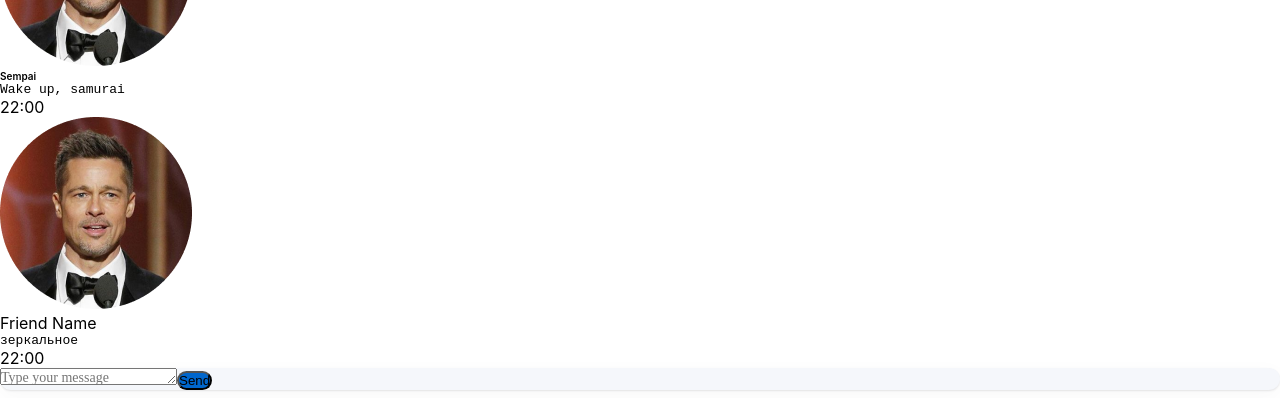
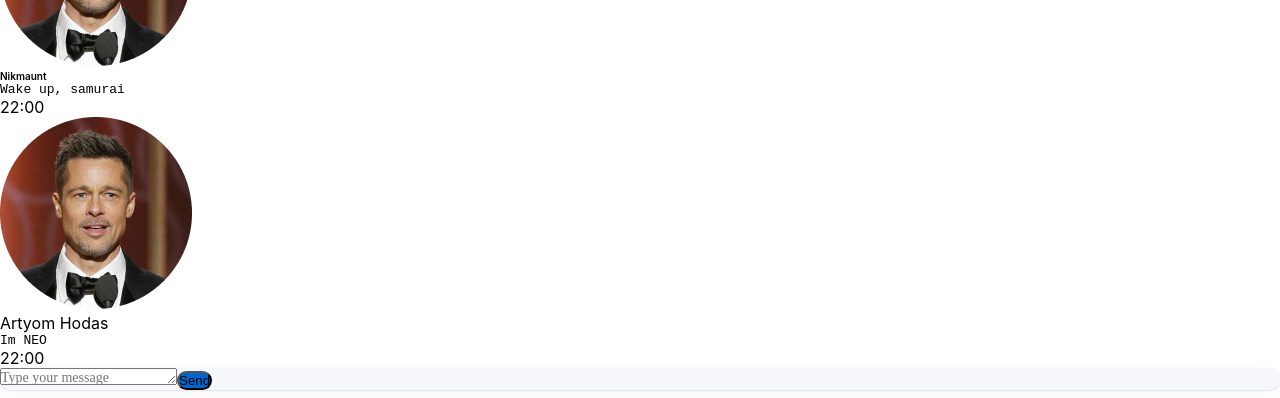
Before and after one commit to Nikmaunt/IgnatHW, a React (Create React App) app: page / in a window 1280 px wide. Shown: the part 146-544 px from the top of the page. Built offline with nearby package versions, Linux system fonts and the light colour scheme.

Commit message:
Deploy website

```diff
--- a/package.json
+++ b/package.json
@@ -1,8 +1,8 @@
 {
   "name": "hws2",
-  "homepage": "https://nikmaunt.github.io/IgnatHW/",
   "version": "0.1.0",
   "private": true,
+  "homepage": "https://nikmaunt.github.io/IgnatHW/",
   "dependencies": {
     "@emotion/react": "11.10.4",
     "@emotion/styled": "11.10.4",
--- a/src/s2-homeworks/hw01/HW1.tsx
+++ b/src/s2-homeworks/hw01/HW1.tsx
@@ -36,7 +36,7 @@ export const message0: MessageType = {
     id: 0,
     user: {
         avatar: avatar, // можно менять
-        name: 'Sempai',  // можно менять
+        name: 'Nikmaunt',  // можно менять
     },
     message: {
         text: 'Wake up, samurai', // можно менять
@@ -47,10 +47,10 @@ export const friendMessage0: MessageType = {
     id: 100,
     user: {
         avatar: avatar, // можно менять
-        name: 'Friend Name', // можно менять
+        name: 'Artyom Hodas', // можно менять
     },
     message: {
-        text: 'зеркальное ', // можно менять
+        text: 'Im NEO ', // можно менять
         time: '22:00', // можно менять
     },
 }
--- a/src/s2-homeworks/hw01/friend-message/FriendMessage.tsx
+++ b/src/s2-homeworks/hw01/friend-message/FriendMessage.tsx
@@ -27,7 +27,7 @@ const FriendMessage = (props: FriendMessagePropsType) => {
                         {/**/}
                     </div>
                     <pre
-                        id={'hw1-friend-text-' + props.message.id}
+                        id={props.message.message.text + props.message.id}
                         className={s.friendMessageText}
                     >
                         {props.message.message.text}
--- a/src/s2-homeworks/hw01/message/Message.tsx
+++ b/src/s2-homeworks/hw01/message/Message.tsx
@@ -16,18 +16,17 @@ const Message = (props: MessagePropsType) => {
             <div className={s.imageAndText}>
                 <img src={props.message.user.avatar}
                      id={'hw1-avatar-' + props.message.id}
-                    // создаёт студент
 
-                    //
                 />
                 <div className={s.text}>
                     <div id={'hw1-name-' + props.message.id} className={s.name}>
                         <span>{props.message.user.name}</span>
                     </div>
 
-                    <pre id={props.message.message.text + props.message.id} className={s.messageText}>
+                    <pre id={'hw1-text-' + props.message.id}
+                         className={s.messageText}>
+
                         {props.message.message.text}
-
 
                     </pre>
                 </div>
```
